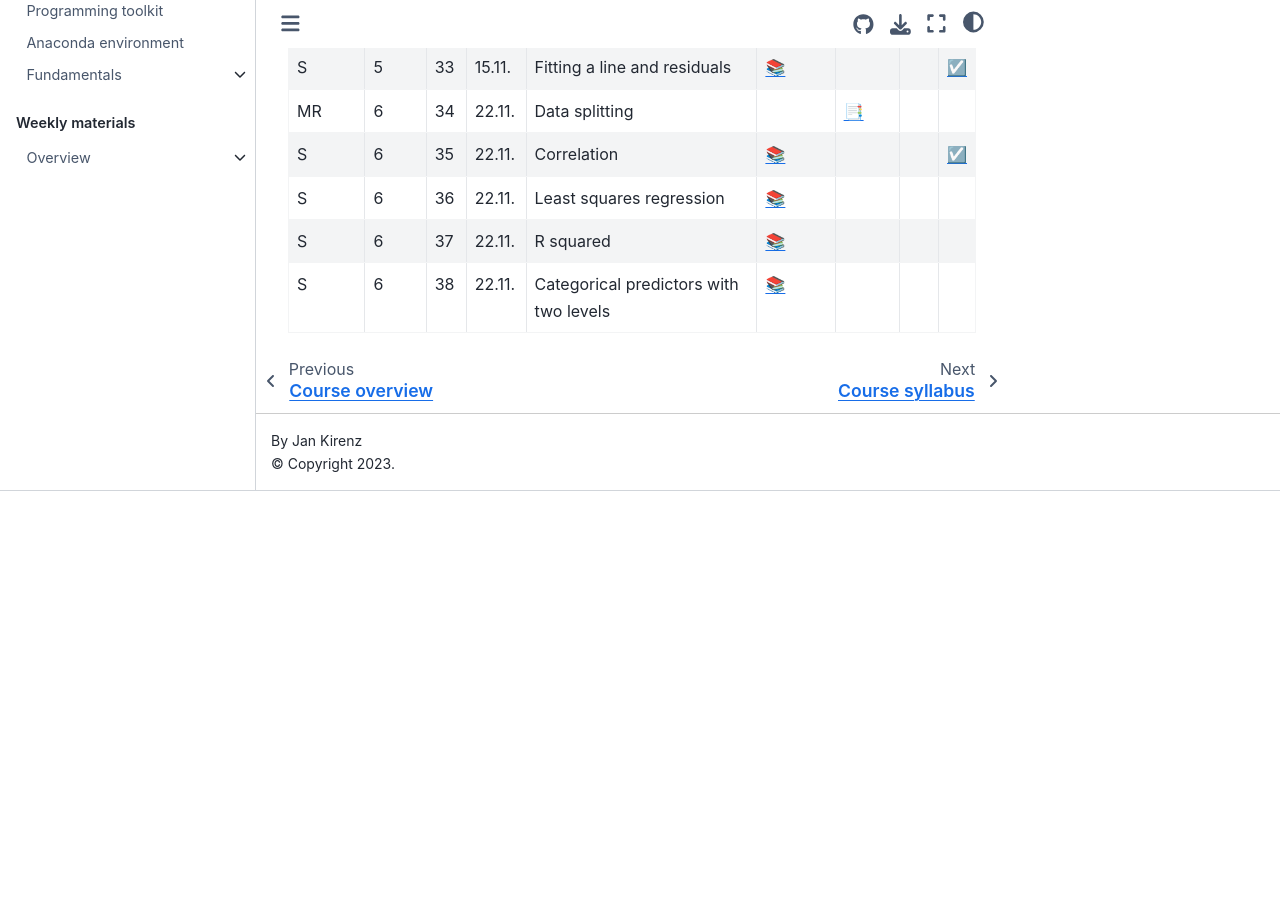
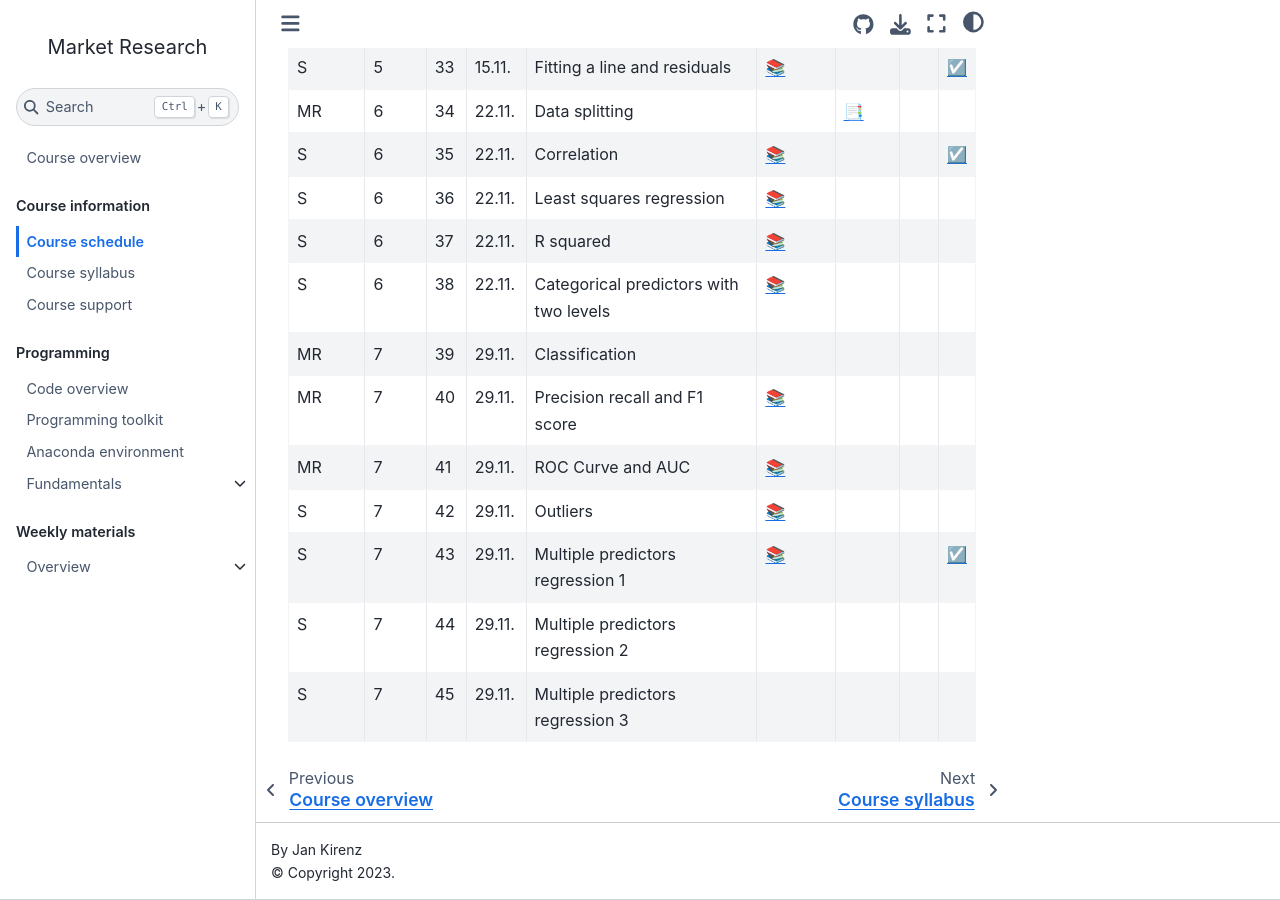
Before and after one commit to mr-ws22/website, a Jupyter Book: the page built from docs/course-schedule.md, in a window 1280 px wide and 900 px high, scrolled down 1921 px. Built offline with Jupyter Book 1.0.4 settings and Sphinx 7.4.7 and the Sphinx Book theme 1.1.4, drawn with Linux system fonts in a browser that asks for light colours; comment, search, counter and statistics services are not loaded; before the commit the page ends 2412 px from its top, so only the background shows below that.

Commit message:
Update course-schedule.md

```diff
--- a/docs/course-schedule.md
+++ b/docs/course-schedule.md
@@ -46,3 +46,10 @@ This overview will be updated as the semester progresses.
 |	S	|	6	|	36	|	22.11.	|	Least squares regression	|	[📚](https://openintro-ims.netlify.app/model-slr.html#least-squares-regression)	|		|		|		|
 |	S	|	6	|	37	|	22.11.	|	R squared	|	[📚](https://openintro-ims.netlify.app/model-slr.html#r-squared)	|		|		|		|
 |	S	|	6	|	38	|	22.11.	|	Categorical predictors with two levels	|	[📚](https://openintro-ims.netlify.app/model-slr.html#categorical-predictor-two-levels)	|		|		|		|
+|	MR	|	7	|	39	|	29.11.	|	Classification	|		|		|		|		|
+|	MR	|	7	|	40	|	29.11.	|	Precision recall and F1 score	|	[📚](https://mlu-explain.github.io/precision-recall/)	|		|		|		|
+|	MR	|	7	|	41	|	29.11.	|	ROC Curve and AUC	|	[📚](https://mlu-explain.github.io/roc-auc/)	|		|		|		|
+|	S	|	7	|	42	|	29.11.	|	Outliers	|	[📚](https://openintro-ims.netlify.app/model-slr.html#outliers-in-regression)	|		|		|		|
+|	S	|	7	|	43	|	29.11.	|	Multiple predictors regression 1	|	[📚](https://openintro-ims.netlify.app/model-mlr.html#model-mlr)	|		|		|	[☑️](https://forms.gle/wHPHMvbTDczNaQD97)	|
+|	S	|	7	|	44	|	29.11.	|	Multiple predictors regression 2	|		|		|		|		|
+|	S	|	7	|	45	|	29.11.	|	Multiple predictors regression 3	|		|		|		|		|
```
